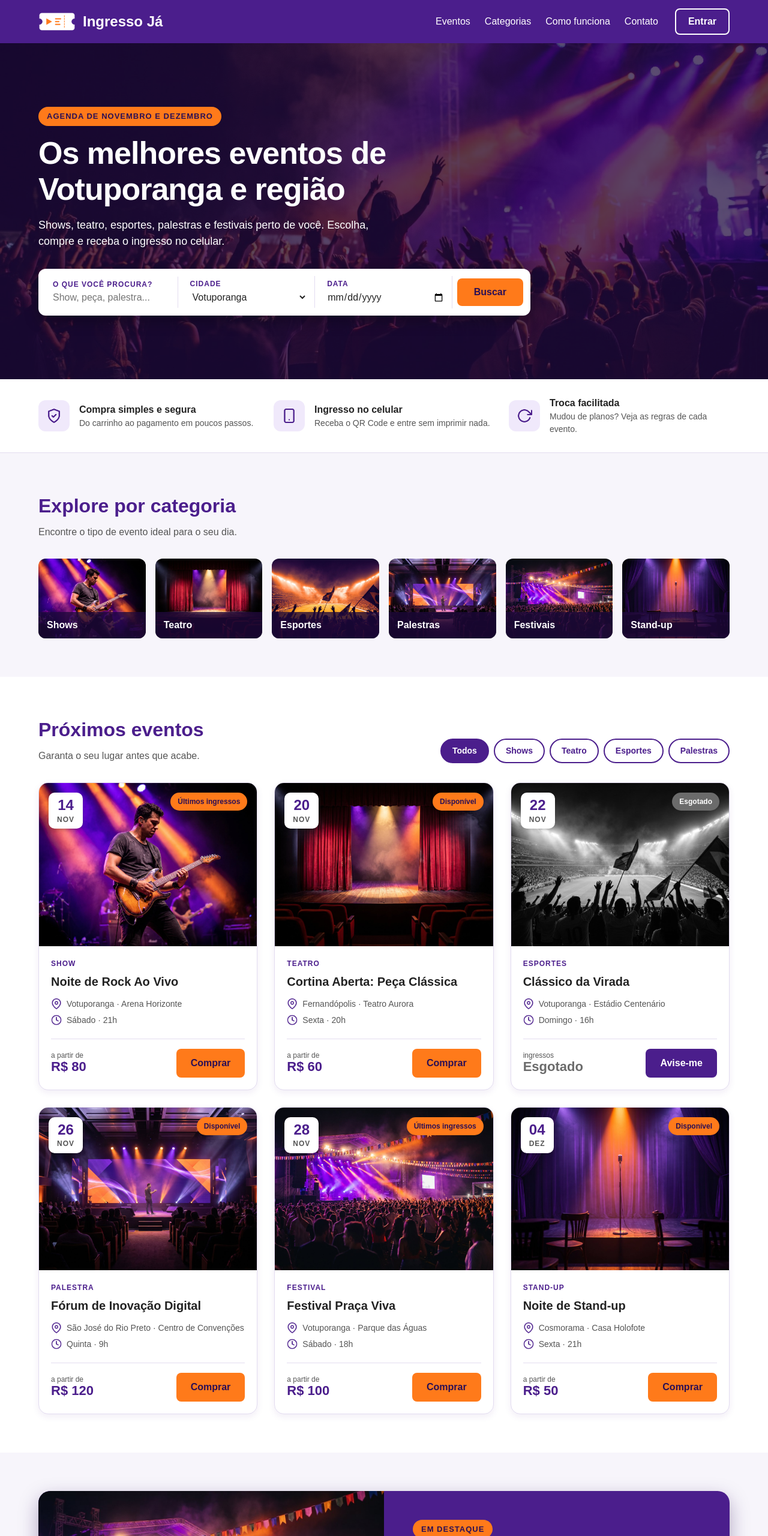
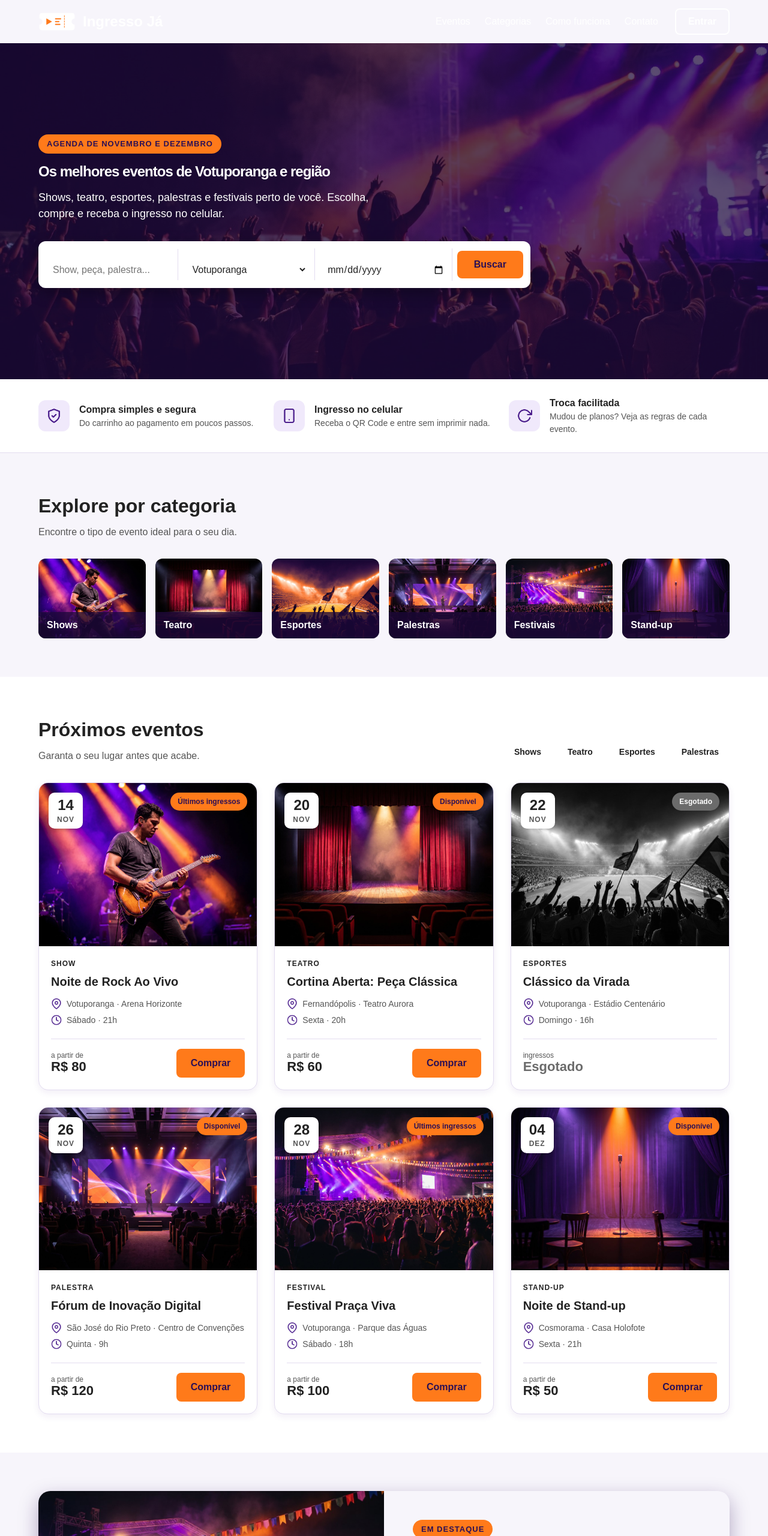
Before and after one commit to manu-grrd/ingresso-ja, a plain HTML site: page index.html in a window 1280 px wide. Shown: the top 2560 px of the page at 60% size. Drawn offline with Linux system fonts and the light colour scheme.

Commit message:
projeto pronto

```diff
--- a/style.css
+++ b/style.css
@@ -5,7 +5,16 @@
    cores em hexadecimal, tamanhos em px, fonte Arial e nenhuma animação.
    A responsividade (media queries) fica no fim deste arquivo e não faz parte da aula. */
 
-/* RESET: zera as margens e o espaçamento padrão do navegador.
+/* Variaveis*/
+:root {
+  --cor--primaria: #4b1e8c;
+  --COR-DESTAQUE: #FF7A1A;
+  --FONTE-BASE: "POPPINS", ARIAL, SANS-SERIF;
+}
+
+
+
+   /* RESET: zera as margens e o espaçamento padrão do navegador.
    box-sizing: border-box faz width e height já contarem o padding e a borda (o box model fica previsível). */
 * {
   margin: 0;
@@ -16,7 +25,7 @@
 /* CORPO DA PÁGINA: fonte, cor de fundo e cor do texto que todos os elementos herdam.
    line-height é a altura da linha (1.5 = uma vez e meia o tamanho da fonte). */
 body {
-  font-family: Arial, sans-serif;
+  font-family: var(--FONTE-BASE);
   background-color: #f7f5fb;
   color: #222222;
   line-height: 1.5;
@@ -52,7 +61,7 @@ ol {
   left: 16px;
   z-index: 10;
   background-color: #ffffff;
-  color: #4B1E8C;
+  color: var(--cor--primaria);
   font-weight: bold;
   padding: 10px 18px;
   border-radius: 8px;
@@ -67,14 +76,14 @@ ol {
    inline-block permite usar padding e largura, mantendo o botão do tamanho do texto. */
 .botao {
   display: inline-block;
-  background-color: #FF7A1A;
+  background-color: var(--COR-DESTAQUE);
   color: #2a0f55;
   padding: 12px 24px;
   border-radius: 8px;
   border: none;
   text-decoration: none;
   text-align: center;
-  font-family: Arial, sans-serif;
+  font-family: var(--FONTE-BASE);
   font-size: 16px;
   font-weight: bold;
   cursor: pointer;
@@ -90,13 +99,13 @@ ol {
 
 /* VARIAÇÃO: botão roxo (usado no Avise-me e na newsletter). */
 .botao-secundario {
-  background-color: #4B1E8C;
+  background-color: var(--cor-primaria);
   color: #ffffff;
 }
 
 /* CABEÇALHO: faixa roxa no topo. box-shadow cria a sombra: deslocamento horizontal, vertical, desfoque e cor. */
 .cabecalho {
-  background-color: #4B1E8C;
+  background-color: var(--cor-primaria);
   padding: 14px 0;
   box-shadow: 0 2px 8px rgba(0, 0, 0, 0.25);
 }
@@ -149,7 +158,7 @@ ol {
   position: relative;
   display: flex;
   align-items: center;
-  min-height: 560px;
+  min-height: 70vh; /*70% da altura da janela*/
   background-image: url("img/hero.jpeg");
   background-size: cover;
   background-position: center;
@@ -183,7 +192,7 @@ ol {
 /* ETIQUETA laranja. text-transform deixa o texto em maiúsculas e letter-spacing espaça as letras. */
 .hero-tag {
   display: inline-block;
-  background-color: #FF7A1A;
+  background-color: var(--COR-DESTAQUE);
   color: #2a0f55;
   font-size: 13px;
   font-weight: bold;
@@ -196,7 +205,7 @@ ol {
 
 /* TÍTULO PRINCIPAL: letter-spacing negativo aproxima as letras, o que fica melhor em títulos grandes. */
 .hero-texto h1 {
-  font-size: 52px;
+  font-size: 3.25ren;
   line-height: 1.15;
   letter-spacing: -1px;
   margin-bottom: 16px;
@@ -232,7 +241,7 @@ ol {
 .campo span {
   font-size: 12px;
   font-weight: bold;
-  color: #4B1E8C;
+  color: var(--cor-primaria);
   text-transform: uppercase;
   letter-spacing: 1px;
 }
@@ -315,7 +324,7 @@ ol {
 
 .titulo-secao h2 {
   font-size: 32px;
-  color: #4B1E8C;
+  color: var(--cor-primaria);
   margin-bottom: 8px;
 }
 
@@ -387,16 +396,16 @@ ol {
 .filtros a {
   display: block;
   padding: 8px 18px;
-  border: 2px solid #4B1E8C;
+  border: 2px solid var(--cor-primaria);
   border-radius: 24px;
-  color: #4B1E8C;
+  color: var(--cor-primaria);
   text-decoration: none;
   font-size: 14px;
   font-weight: bold;
 }
 
 .filtros a.ativo {
-  background-color: #4B1E8C;
+  background-color: var(--cor-primaria);
   color: #ffffff;
 }
 
@@ -417,6 +426,25 @@ ol {
   border-radius: 16px;
   overflow: hidden;
   box-shadow: 0 4px 12px rgba(75, 30, 140, 0.08);
+  transition:
+    transform 0.5s ease,
+    box-shadow 0.5s ease;
+}
+
+.card:hover {
+  transform: translateY(-4px);
+  box-shadow: 0 12px 32px rgba(75, 30, 140, 0.25)
+}
+
+@keyframes subir{
+  from{
+    opacity: 0;
+    transform: translateY(24px);
+  }
+}
+to{
+  opacity: 0;
+  transform: translateY(0);
 }
 
 /* Área da foto: position relative para a data e o selo ficarem sobre ela. */
@@ -446,7 +474,7 @@ ol {
 .data strong {
   display: block;
   font-size: 24px;
-  color: #4B1E8C;
+  color: var(--cor-primaria);
 }
 
 .data span {
@@ -461,7 +489,7 @@ ol {
   position: absolute;
   top: 16px;
   right: 16px;
-  background-color: #FF7A1A;
+  background-color: var(--COR-DESTAQUE);
   color: #2a0f55;
   font-size: 12px;
   font-weight: bold;
@@ -489,7 +517,7 @@ ol {
 .categoria-evento {
   font-size: 12px;
   font-weight: bold;
-  color: #4B1E8C;
+  color: var(--cor-primaria);
   text-transform: uppercase;
   letter-spacing: 1px;
   margin-bottom: 6px;
@@ -533,7 +561,7 @@ ol {
 .preco {
   font-size: 22px;
   font-weight: bold;
-  color: #4B1E8C;
+  color: var(--cor-primaria);
   line-height: 1.1;
 }
 
@@ -568,7 +596,7 @@ ol {
   grid-template-columns: 1fr 1fr;
   border-radius: 20px;
   overflow: hidden;
-  background-color: #4B1E8C;
+  background-color: var(--cor-primaria);
   box-shadow: 0 12px 32px rgba(42, 15, 85, 0.35);
 }
 
@@ -654,7 +682,7 @@ ol {
   height: 56px;
   margin: 0 auto 16px;
   border-radius: 50%;
-  background-color: #4B1E8C;
+  background-color: var(--cor-primaria);
   color: #ffffff;
   font-size: 24px;
   font-weight: bold;
@@ -673,7 +701,7 @@ ol {
 
 /* NEWSLETTER: faixa laranja com chamada e formulário de e-mail. */
 .newsletter {
-  background-color: #FF7A1A;
+  background-color: var(--COR-DESTAQUE);
   padding: 48px 0;
 }
 
```
